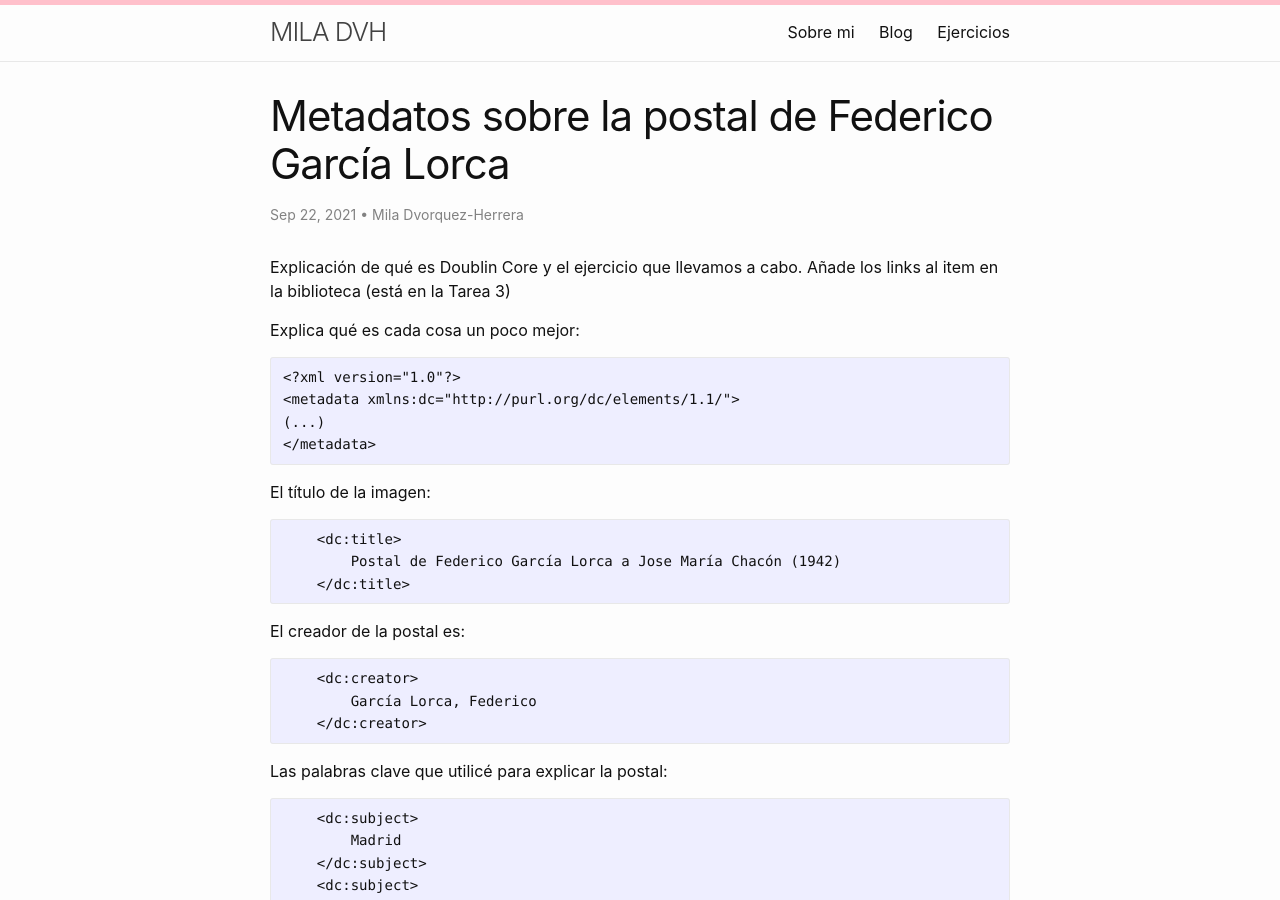
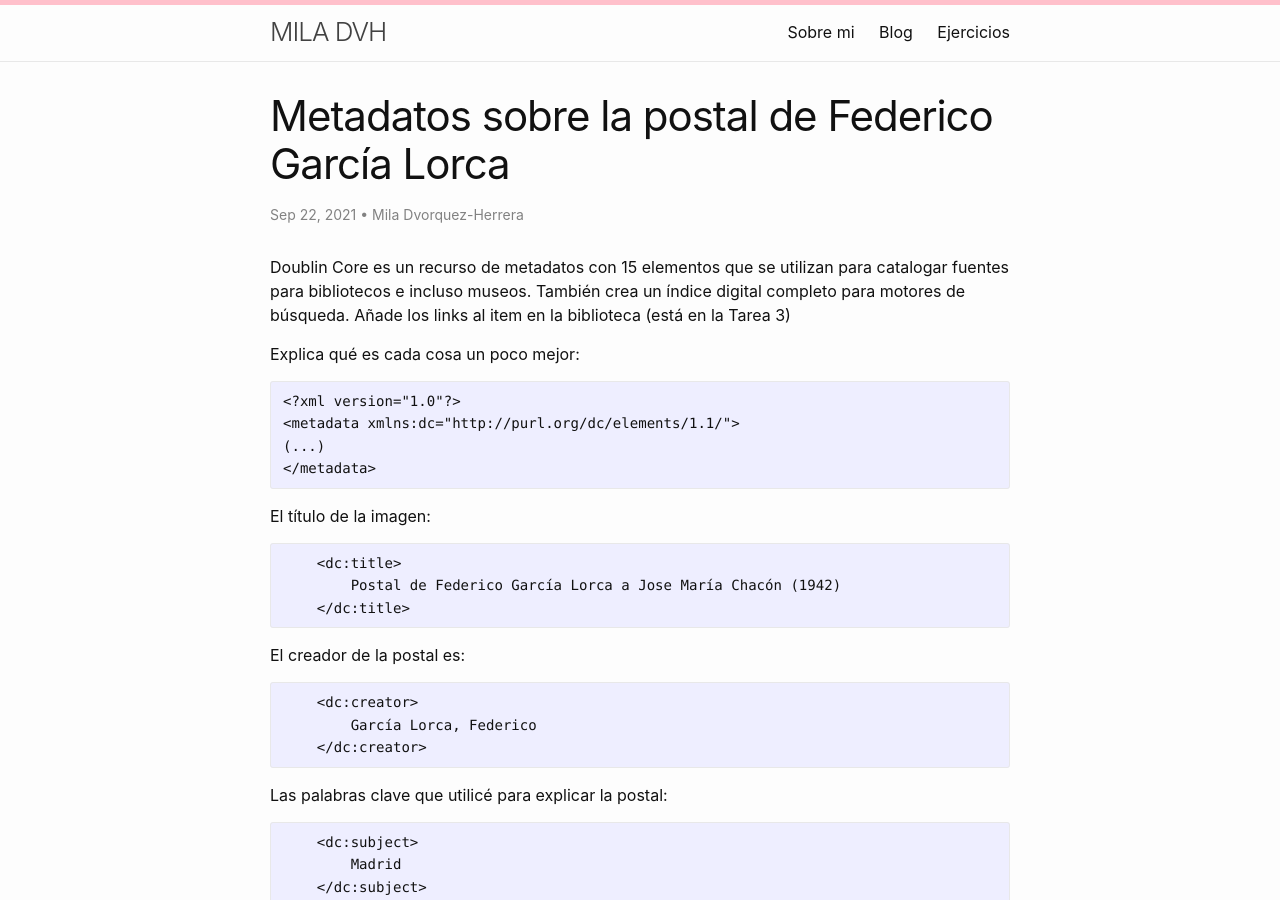
Before and after one commit to miladvh/miladvh.github.io, a Jekyll site: the page built from _posts/2021-09-22-metadatos.md, in a window 1280 px wide and 900 px high. Built offline with Jekyll 4.4.1, drawn with Linux system fonts in a browser that asks for light colours.

Commit message:
Update 2021-09-22-metadatos.md

```diff
--- a/_posts/2021-09-22-metadatos.md
+++ b/_posts/2021-09-22-metadatos.md
@@ -5,7 +5,7 @@ date: 2021-09-22
 author: Mila Dvorquez-Herrera
 ---
 
-Explicación de qué es Doublin Core y el ejercicio que llevamos a cabo. Añade los links al item en la biblioteca (está en la Tarea 3)
+Doublin Core es un recurso de metadatos con 15 elementos que se utilizan para catalogar fuentes para bibliotecos e incluso museos. También crea un índice digital completo para motores de búsqueda. Añade los links al item en la biblioteca (está en la Tarea 3)
 
 Explica qué es cada cosa un poco mejor:
 
```
